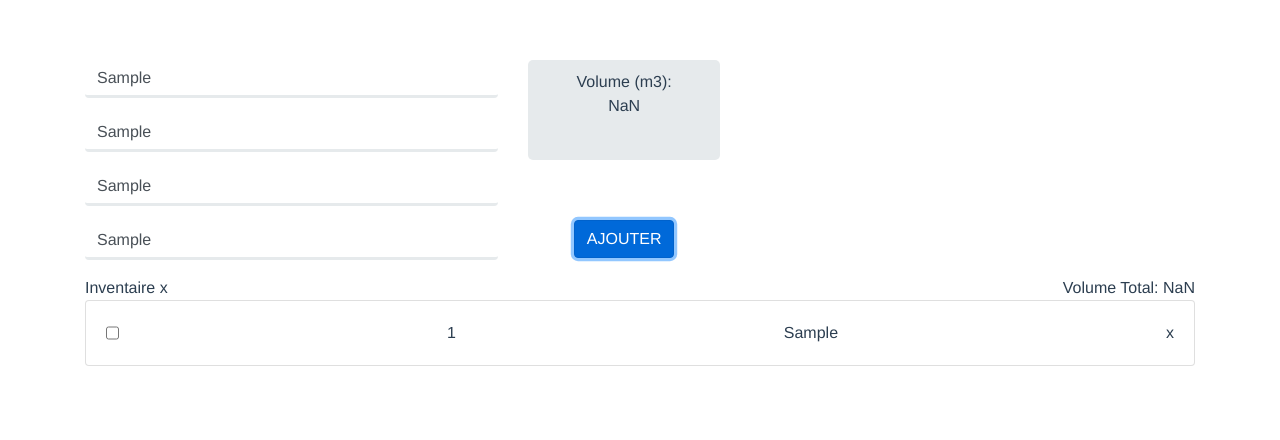
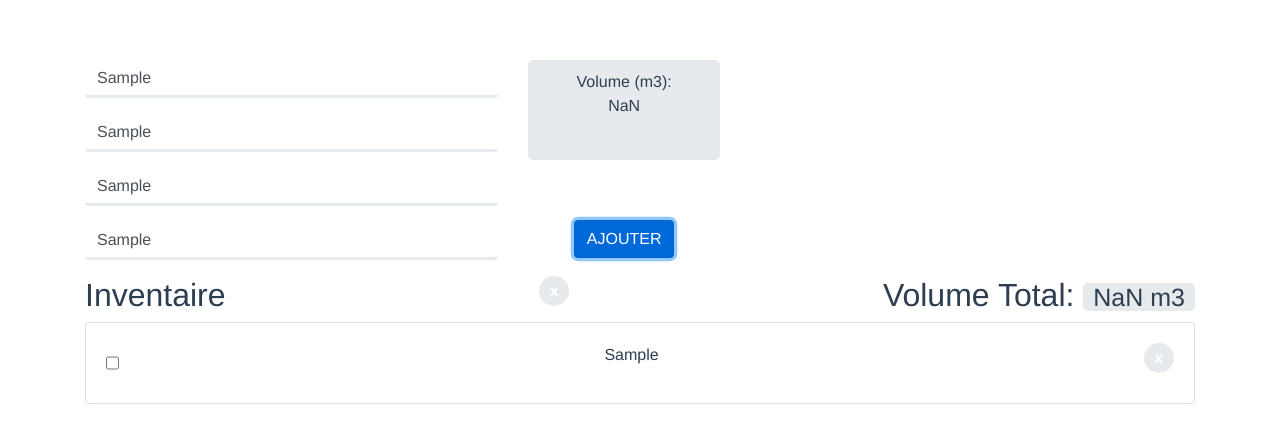
Before and after one commit to emmanuelrdl/nextories_vue, a Vue app: page / in a window 1280 px wide. Both pictures are taken after typing "Sample", "Sample", "Sample", "Sample" into the empty fields and a click on the button "AJOUTER". Shown: the top 440 px of the page. Built offline with nearby package versions, Linux system fonts and the light colour scheme.

Commit message:
refacto total volume decrease

```diff
--- a/src/App.vue
+++ b/src/App.vue
@@ -12,13 +12,15 @@
       </b-row>
       <b-row>
           <b-col cols="12">
-            <div style="display: flex;justify-content: space-between;">
-              <div class="pull-left">
+            <div class="flex-card-header">
+              <h2 class="pull-left">
                 Inventaire
-                <span @click="removeFournitures">x</span>
-              </div>
-
-              <div>Volume Total: {{totalVolume}}</div>
+              </h2>
+              <div class="btn-delete pull-left" @click="removeFournitures">x</div>
+              <h2 >
+                Volume Total:
+                <span class="total-volume-card">{{totalVolume.toString().substring(0, 4)}} m3</span>
+              </h2>
             </div>
             <Inventory
               v-bind:fournitures="fournitures"
@@ -62,6 +64,11 @@ export default {
         }
       }
       this.fournitures = existingFournitures;
+      this.totalVolume = 0;
+      for (var i = 0; i < this.fournitures.length; i++) {
+        this.totalVolume += this.fournitures[i].volume;
+      }
+      console.log(this.totalVolume);
     },
     removeFournitures() {
       var existingFournitures = this.fournitures;
@@ -73,6 +80,10 @@ export default {
         }
       }
       this.fournitureIdsForRemoval = [];
+      for (var i = 0; i < this.fournitures.length; i++) {
+        this.totalVolume -= this.fournitures[i].volume;
+      }
+      console.log(this.totalVolume);
     },
     getItemToDelete(fournitureIdForRemoval){
       return this.fournitures.filter(fourniture => fournitureIdForRemoval == fourniture.id);
--- a/src/assets/base.css
+++ b/src/assets/base.css
@@ -7,7 +7,7 @@
   margin-top: 60px;
 }
 
-.volume-card {
+.single-volume-card {
   background-color: #E6EAEC;
   height: 100px;
   border-radius: 5px;
@@ -15,7 +15,33 @@
   padding: 10px;
 }
 
+.total-volume-card {
+  background-color: #E6EAEC;
+  border-radius: 5px;
+  padding-left: 10px;
+  padding-right: 10px;
+  font-size: 25px;
+}
+
 .form-control {
   border: transparent;
   border-bottom: solid #E6EAEC 3px;
 }
+
+.btn-delete {
+  cursor: pointer;
+  background-color: #E6EAEC;
+  color: white;
+  font-weight: 900;
+  height: 30px;
+  width: 30px;
+  border-radius: 50%;
+  text-align: center;
+  border: solid #E6EAEC 3px;
+  margin-bottom: 10px;
+}
+
+.flex-card-header {
+  display: flex;
+  justify-content: space-between;
+}
--- a/src/components/Form.vue
+++ b/src/components/Form.vue
@@ -38,7 +38,7 @@
           </b-form-group>
         </b-col>
         <b-col cols="4">
-          <div class="volume-card">
+          <div class="single-volume-card">
             Volume (m3):
             <br>
             {{volume}}
--- a/src/components/Inventory.vue
+++ b/src/components/Inventory.vue
@@ -2,15 +2,14 @@
   <div>
     <b-card>
       <div v-for="fourniture in fournitures">
-        <div style="display: flex;justify-content: space-between;">
+        <div class="flex-card-header">
           <input
             type="checkbox"
             :id="fourniture.id"
             :checked="false"
             @change="changeRemovalState(fourniture, $event)">
-          <div >{{fourniture.id}}</div>
           <div >{{fourniture.name}}</div>
-          <div @click="removeFourniture(fourniture)">x</div>
+          <div class="btn-delete" @click="removeFourniture(fourniture)">x</div>
         </div>
       </div>
     </b-card>
```
